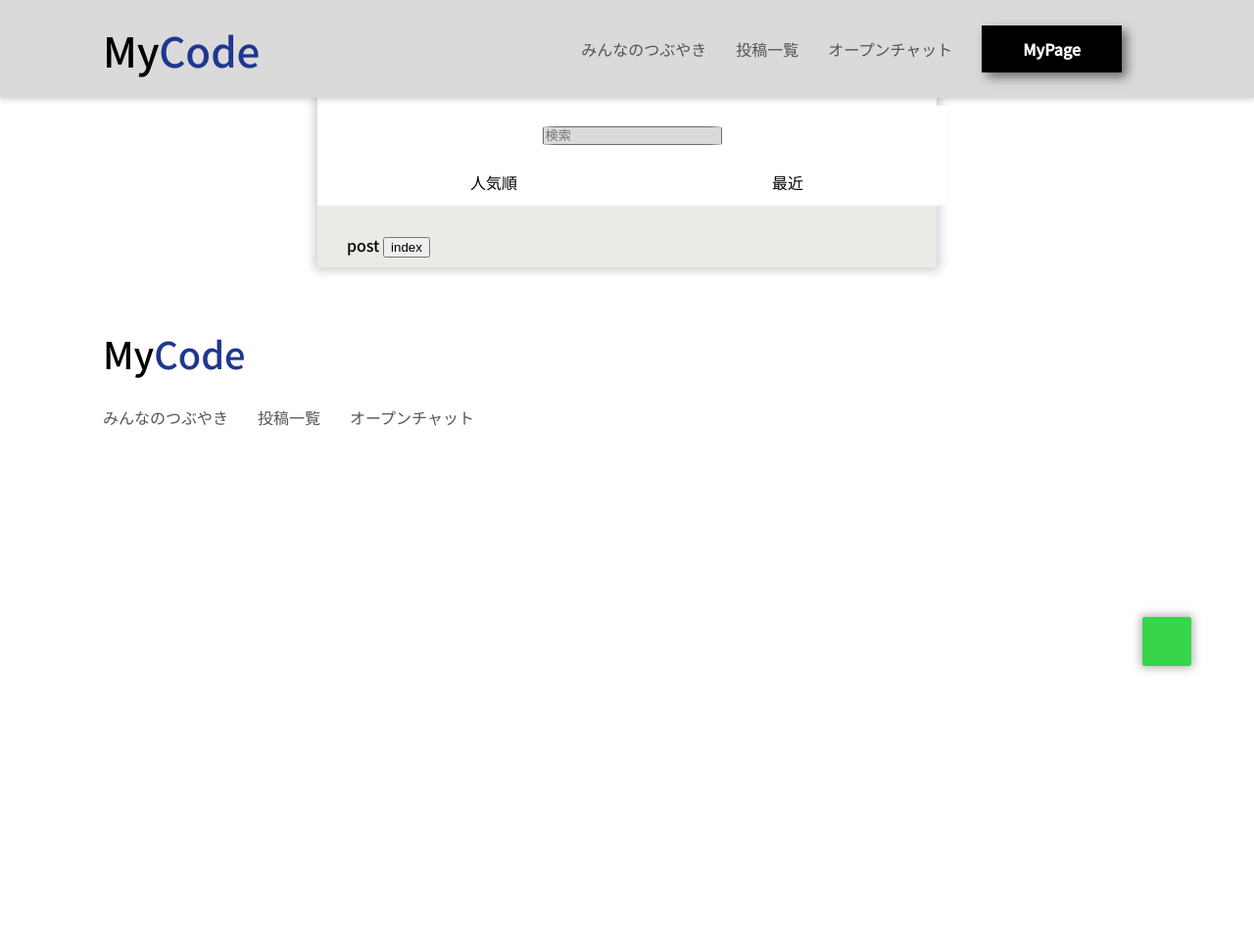
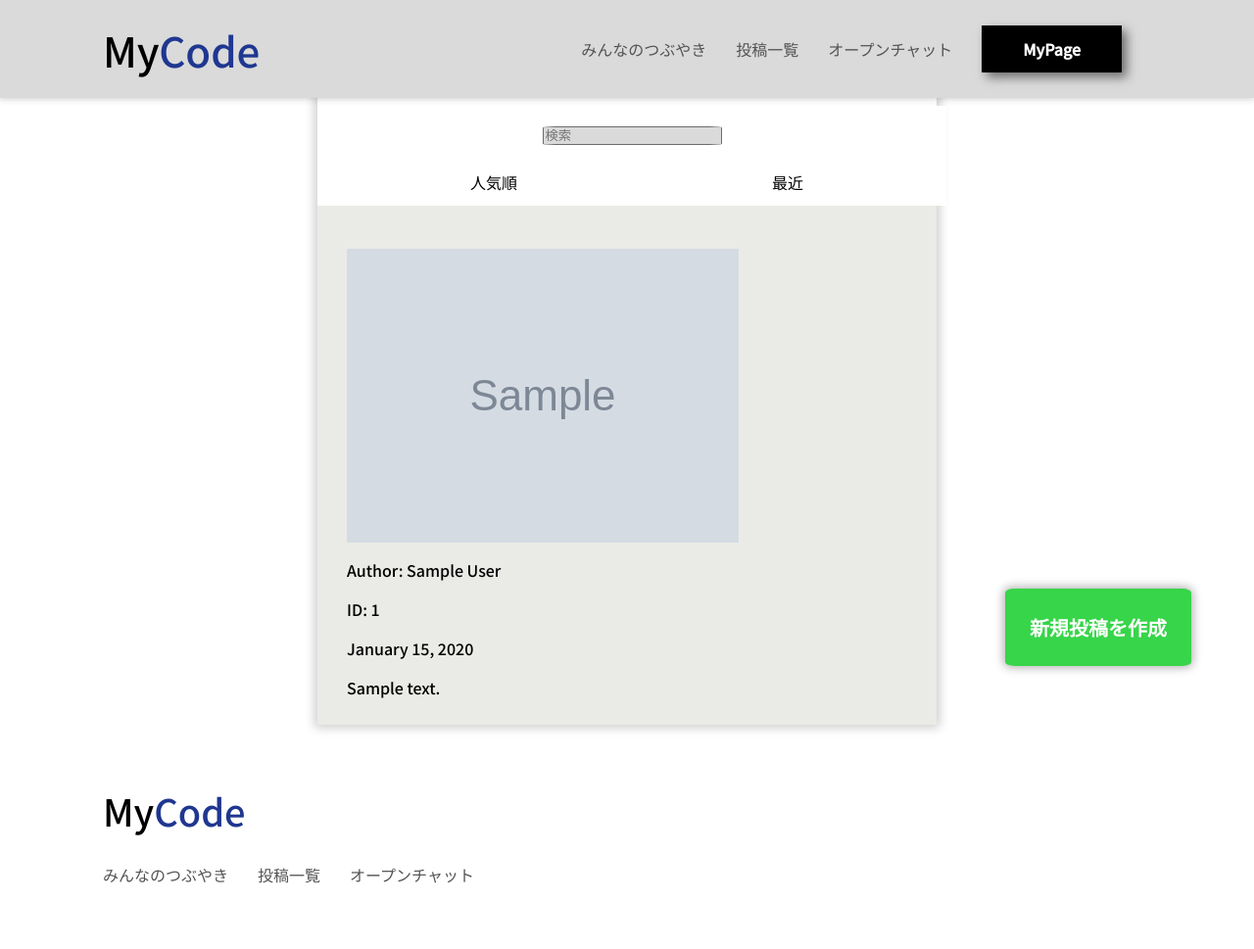
Before and after one commit to MahiroWatanabe/MyFirstApps_SNS, a Django app: template MySNS/MyApp/templates/post.html in a window 1280 px wide. Shown: the whole page at 98% size. Before the commit the page ends 686 px from the top, so only its background shows below. Run offline with Django 4.2, Linux system fonts and the light colour scheme; the template is opened without the code that fills it: most values are stand-ins (such as "Sample title", 1, 10 or a date in 2020); grey boxes marked "Sample" are stand-in pictures; some libraries are stand-ins or nearby versions; some web fonts are replaced.

Commit message:
post.htmlの編集　基本的なhtmlを書いた

```diff
--- a/MySNS/MyApp/templates/post.html
+++ b/MySNS/MyApp/templates/post.html
@@ -1,27 +1,33 @@
 {% extends 'base2.html' %}
 {% load static %}
+
 {% block main-talk-post %}
-post
-<a href="{% url 'MyApp:index' %}"><button>index</button></a>
-{% comment %}
-{% for post in posts %}
-    <div class="picktext__item">
-        <div class="picktext__header">
-            <div class="picktext__img">
-                <img src="" alt="">
-            </div>
-            <div class="picktext__user">
+
+
+
+<section class="pickpost">
+    {% for post in posts %}
+    <div class="pickpost__container">
+        <p><img src="{{ post.image.url }}" alt="post image"></p>
+        <div class="pickpost__body">
+            <div class="pickpost__author">
                 <p>Author: {{ post.author }}</p>
                 <p>ID: {{ post.author_id }}</p>
-                <p>{{ post.date_posted|date:"F j, Y" }}</p>
             </div>
-        </div>
-        <div class="picktext__body">
-            <p class="pickup__content">{{ post.content }}</p>
+            <p class="pickpost__data">{{ post.date_posted|date:"F j, Y" }}</p>
+            <p class="pickpost__content">{{ post.content }}</p>
         </div>
     </div>
-{% empty %}
-    <p>No posts yet.</p>
-{% endfor %}
-{% endcomment %}
+    {% empty %}
+        <p>No posts yet.</p>
+    {% endfor %}
+</section>
 {% endblock main-talk-post %}
+
+{% block main-create %}
+<a href="{% url 'MyApp:post_create' %}">新規投稿を作成</a>
+{% endblock main-create %}
+
+{% block main-create2 %}
+<a href="{% url 'MyApp:post_create' %}"><span>+</span></a>
+{% endblock main-create2 %}
```
